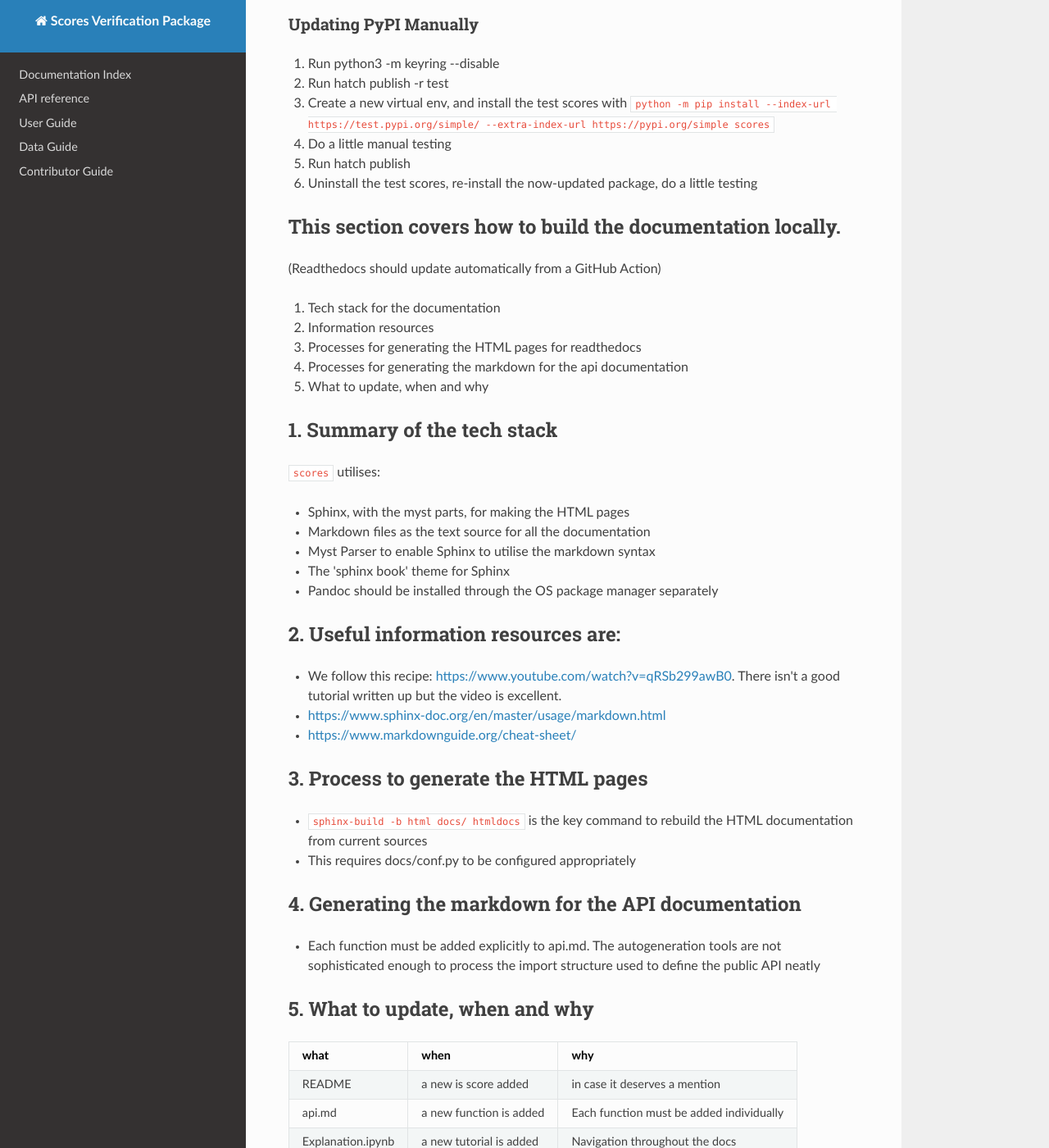
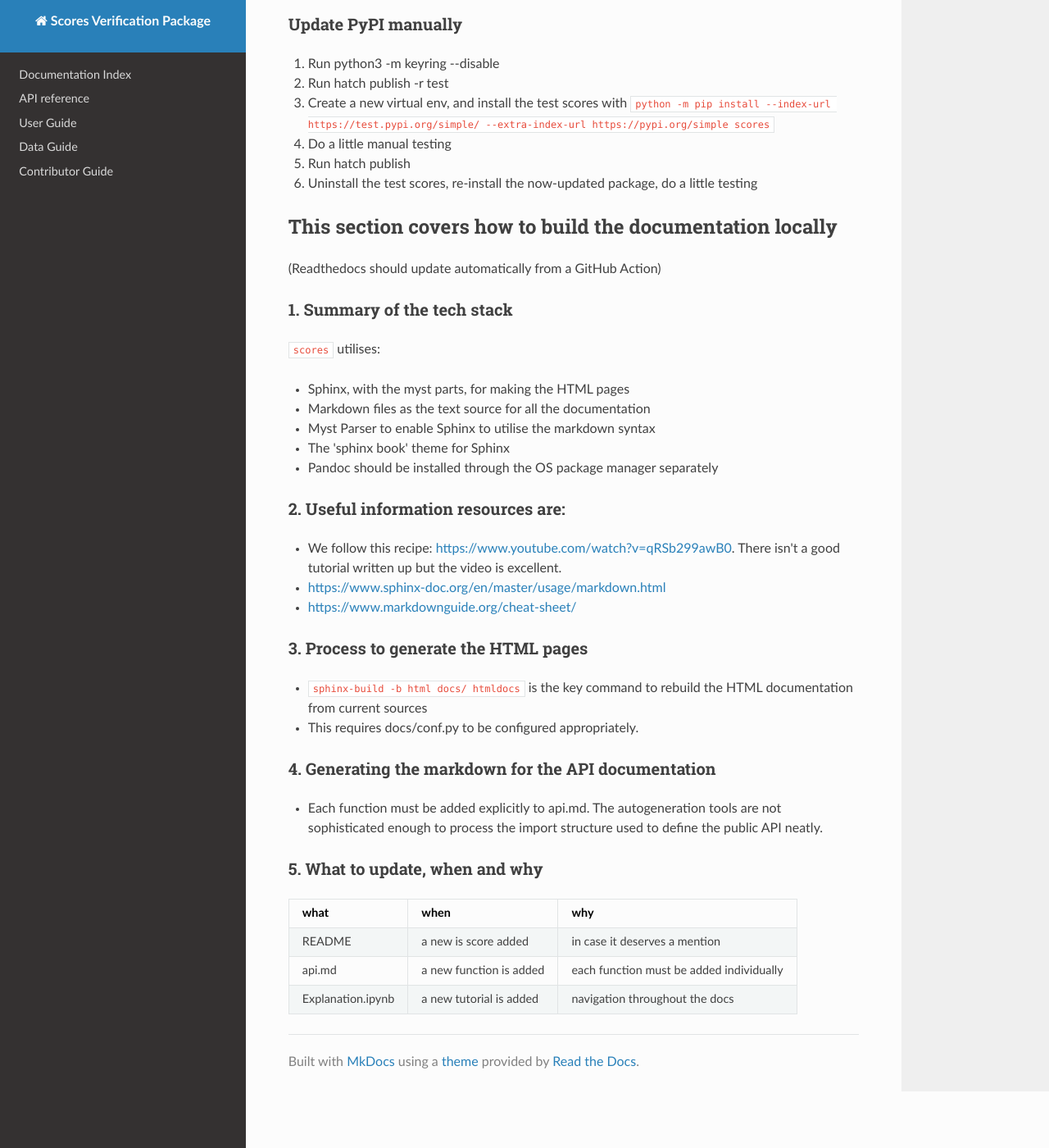
Before and after one commit to nci/scores, an MkDocs documentation site: the page built from docs/maintainer.md, in a window 1280 px wide and 1400 px high, scrolled down 1030 px. Shown: the whole window at 82% size. Built offline with MkDocs 1.6.1, drawn with Linux system fonts in a browser that asks for light colours; nearby versions of some CDN libraries; some of the changed text lies outside the part shown.

Commit message:
Update maintainer.md
Signed-off-by: Beth Ebert <beth.ebert@bom.gov.au>

```diff
--- a/docs/maintainer.md
+++ b/docs/maintainer.md
@@ -18,38 +18,32 @@ Information relevant for package maintenance
 ### Test the new main branch
 
 1. Create a new virtual environment
-2. Make sure you check out the 'main' branch'
+2. Make sure you check out the 'main' branch
 3. Install scores[all]
 4. Run the tests again, just for surety
 
-### Updating GitHub with a tagged release
-1. Go click on the "releases" area of the front page
+### Update GitHub with a tagged release
+1. Click on the 'releases' area of the front page
 2. Follow the 'create release' workflow, and create a tag at the same time
 
-### Creating the Package Files Locally
+### Create the package files locally
 1. Install scores[maintainer]
 2. Run pytest again
 3. Run 'hatch build'. This will make the release files (sdist and wheel).
 
-### Updating PyPI Manually
-6. Run python3 -m keyring --disable
-7. Run hatch publish -r test
-8. Create a new virtual env, and install the test scores with `python -m pip install --index-url https://test.pypi.org/simple/ --extra-index-url https://pypi.org/simple scores`
-9. Do a little manual testing
-10. Run hatch publish
-11. Uninstall the test scores, re-install the now-updated package, do a little testing
+### Update PyPI manually
+1. Run python3 -m keyring --disable
+2. Run hatch publish -r test
+3. Create a new virtual env, and install the test scores with `python -m pip install --index-url https://test.pypi.org/simple/ --extra-index-url https://pypi.org/simple scores`
+4. Do a little manual testing
+5. Run hatch publish
+6. Uninstall the test scores, re-install the now-updated package, do a little testing
 
 
-## This section covers how to build the documentation locally.
+## This section covers how to build the documentation locally
 (Readthedocs should update automatically from a GitHub Action)
 
-1. Tech stack for the documentation
-2. Information resources
-2. Processes for generating the HTML pages for readthedocs
-3. Processes for generating the markdown for the api documentation
-4. What to update, when and why
-
-## 1. Summary of the tech stack
+### 1. Summary of the tech stack
 
 `scores` utilises:
 
@@ -59,26 +53,26 @@ Information relevant for package maintenance
  - The 'sphinx book' theme for Sphinx
  - Pandoc should be installed through the OS package manager separately
 
-## 2. Useful information resources are:
+### 2. Useful information resources are:
 
  - We follow this recipe: [https://www.youtube.com/watch?v=qRSb299awB0](https://www.youtube.com/watch?v=qRSb299awB0). There isn't a good tutorial written up but the video is excellent.
  - [https://www.sphinx-doc.org/en/master/usage/markdown.html](https://www.sphinx-doc.org/en/master/usage/markdown.html)
  - [https://www.markdownguide.org/cheat-sheet/](https://www.markdownguide.org/cheat-sheet/)
 
-## 3. Process to generate the HTML pages
+### 3. Process to generate the HTML pages
 
  - `sphinx-build -b html docs/ htmldocs` is the key command to rebuild the HTML documentation from current sources
- - This requires docs/conf.py to be configured appropriately
+ - This requires docs/conf.py to be configured appropriately.
 
-## 4. Generating the markdown for the API documentation
+### 4. Generating the markdown for the API documentation
 
  - Each function must be added explicitly to api.md. The autogeneration tools are not sophisticated enough to process
-   the import structure used to define the public API neatly
+   the import structure used to define the public API neatly.
 
-## 5. What to update, when and why
+### 5. What to update, when and why
 
 |     what                 |     when                 |      why     |
 | ------------             | -----------              | ------------ |
 |  README                  |  a new is score added    | in case it deserves a mention
-|  api.md                  |  a new function is added | Each function must be added individually
-|  Explanation.ipynb       |  a new tutorial is added | Navigation throughout the docs
+|  api.md                  |  a new function is added | each function must be added individually
+|  Explanation.ipynb       |  a new tutorial is added | navigation throughout the docs
```
